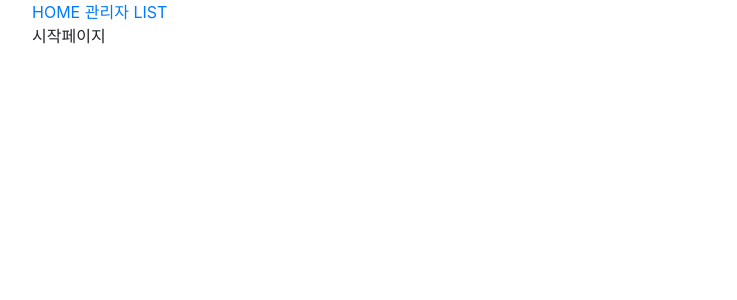
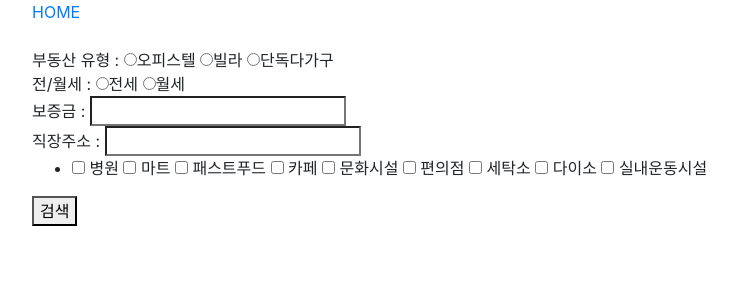
Before and after one commit to CSJ516/House_Recommendation_project, a Django app: page / in a window 1280 px wide. Shown: the top 300 px of the page, without its empty margins (53-790 px from the left). Run offline with Django 3.2, Linux system fonts and the light colour scheme; some libraries are stand-ins or nearby versions.

Commit message:
html 수정

```diff
--- a/templates/base.html
+++ b/templates/base.html
@@ -15,11 +15,10 @@
         <!--로그인한 사용자 :로그아웃, 제품목록 / 로그아웃한 사용자 : 가입, 로그인 / 공통 : 제품목록-->
         <nav>
             <a href="{% url 'home' %}"> HOME </a>
-            <a href='/admin'>관리자</a>
-            <a href = "{% url 'house:solution' %}">  LIST  </a>
         </nav>
 {% block content %}
 {% endblock content %}
-</div>
+    </div>
+
 </body>
 </html>
--- a/templates/home.html
+++ b/templates/home.html
@@ -3,6 +3,82 @@
 
 {% block title %}HOME{% endblock title %}
 {% block content %}
-시작페이지
+<div>
+    <form action="house/solution" method='GET'>
+        {% csrf_token %}
+        <br>
+        부동산 유형 :
+        <input type="radio" name="table" value="officetels">오피스텔
+        <input type="radio" name="table" value="villa">빌라
+        <input type="radio" name="table" value="one_two_room">단독다가구
+        <br>
+        전/월세 :
+        <input type="radio" name="input_rent" value="전세" onclick='a()'>전세
+        <input type="radio" name="input_rent" value="월세" onclick='b()'>월세
+        <br>
+        보증금 :
+        <input type='search' name='q1' value='{{ q1 }}'>
+        <div id="rent" style='display:none'>
+            <br>
+            월세 :
+            <input type='search' name='q2' value='{{ q2 }}'>
+        </div>
+        <br>
+        직장주소 :
+        <input type='search' name='q3' value='{{ q3 }}'>
+
+        <ul id="id_tags">
+        <li>
+            <input onclick="CountChecked(this)" type="checkbox" name="con_input" value="병원">
+             병원
+            <input onclick="CountChecked(this)" type="checkbox" name="con_input" value="마트">
+             마트
+            <input onclick="CountChecked(this)" type="checkbox" name="con_input" value="패스트푸드">
+             패스트푸드
+            <input onclick="CountChecked(this)" type="checkbox" name="con_input" value="카페">
+             카페
+            <input onclick="CountChecked(this)" type="checkbox" name="con_input" value="문화시설">
+             문화시설
+            <input onclick="CountChecked(this)" type="checkbox" name="con_input" value="편의점">
+             편의점
+            <input onclick="CountChecked(this)" type="checkbox" name="con_input" value="세탁소">
+             세탁소
+            <input onclick="CountChecked(this)" type="checkbox" name="con_input" value="다이소">
+             다이소
+            <input onclick="CountChecked(this)" type="checkbox" name="con_input" value="실내운동시설">
+             실내운동시설
+        </li>
+        </ul>
+
+        <button type="submit"> 검색</button>
+    </form>
+
+</div>
+
+<script>
+    function a(){
+        document.getElementById('rent').style.display='none';
+    }
+    function b(){
+        document.getElementById('rent').style.display='block';
+    }
+</script>
+
+<script type="text/javascript">
+    var maxCount = 3;								// 카운트 최대값은 2
+    var count = 0;   								// 카운트, 0으로 초기화 설정
+    function CountChecked(field){ 					// field객체를 인자로 하는 CountChecked 함수 정의
+        if (field.checked) {						// 만약 field의 속성이 checked 라면(사용자가 클릭해서 체크상태가 된다면)
+            count += 1;								// count 1 증가
+        }
+        else {										// 아니라면 (field의 속성이 checked가 아니라면)
+            count -= 1;								// count 1 감소
+        }
+        if (count > maxCount) {						// 만약 count 값이 maxCount 값보다 큰 경우라면
+            field.checked = false;						// (마지막 onclick한)field 객체의 checked를 false(checked가 아닌 상태)로 만든다.
+            count -= 1;									// 이때 올라갔던 카운트를 취소처리해야 하므로 count를 1 감소시킨다.
+        }
+    }
+</script>
 
 {% endblock content %}
```
Also changed, not shown: house/templates/house/solution.html (+12 -0 lines), house/views.py (+4 -4 lines), comfort/migrations/0001_initial.py, comfort/migrations/0002_auto_20201022_1010.py (deleted), db.sqlite3 (deleted), house/migrations/0001_initial.py, house/migrations/0002_auto_20201020_1454.py (deleted), house/migrations/0003_auto_20201022_1010.py (deleted).
